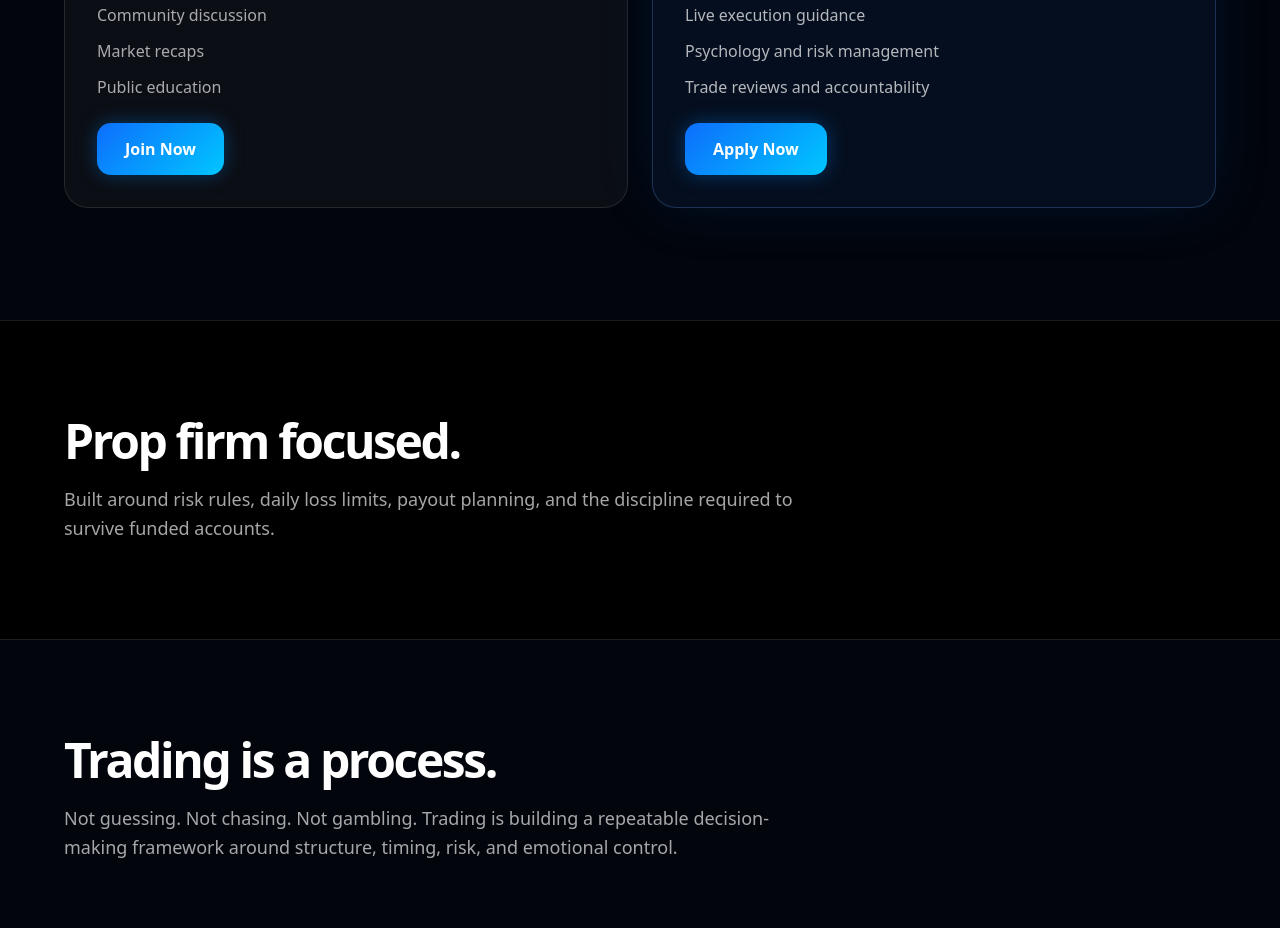
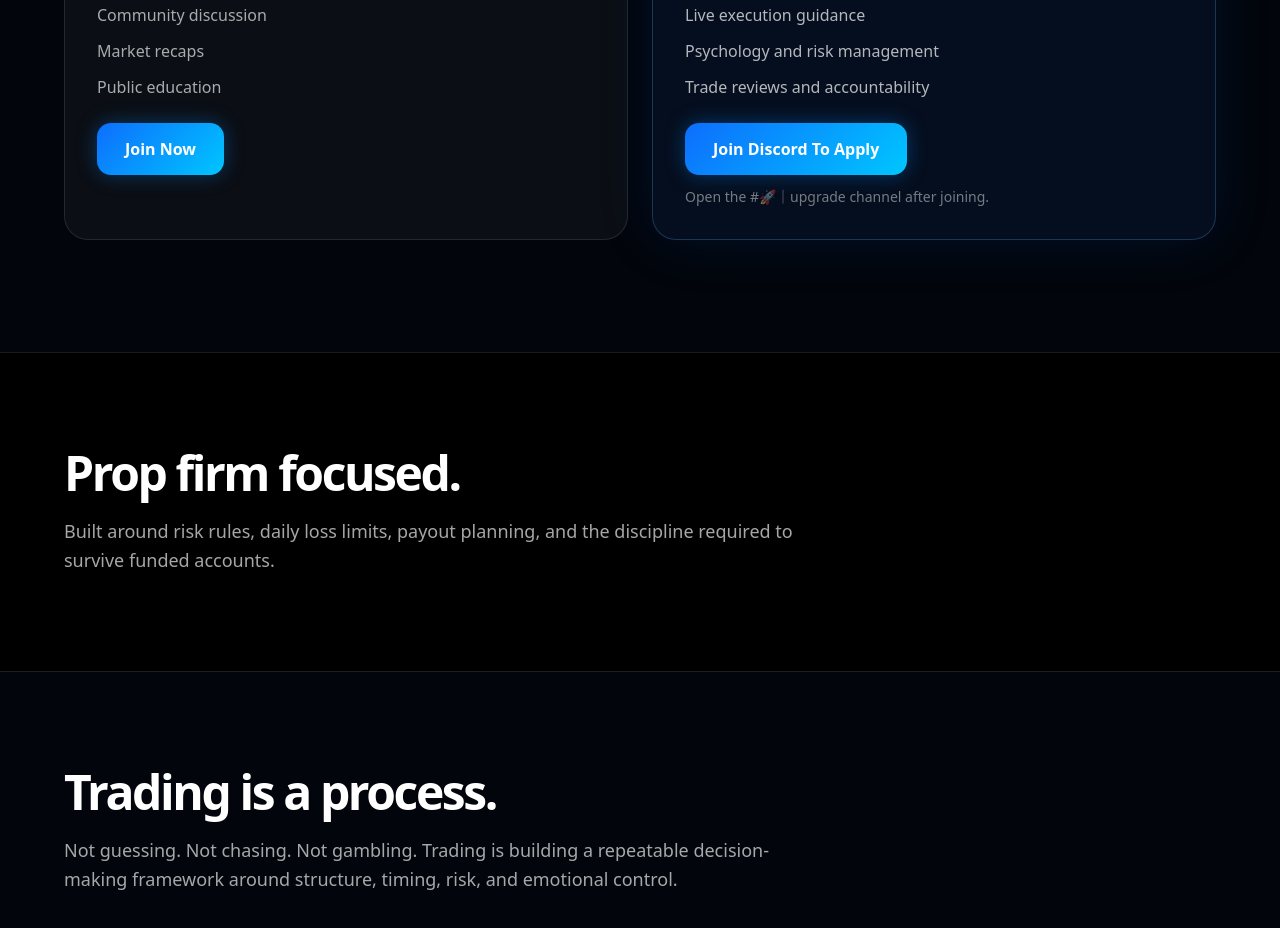
Before and after one commit to massimotrades/the-method-site, a React (Vite) app: page / in a window 1280 px wide. Shown: the part 1780-2708 px from the top of the page. Built offline with nearby package versions, Linux system fonts and the light colour scheme.

Commit message:
Update main.jsx

```diff
--- a/src/main.jsx
+++ b/src/main.jsx
@@ -325,13 +325,16 @@ function TheMethodEliteWebsite() {
               <div className="mt-4 text-5xl font-black">$2,000 USD</div>
               <ul className="mt-6 space-y-3 text-white/70"><li>Full Method model breakdowns</li><li>Live execution guidance</li><li>Psychology and risk management</li><li>Trade reviews and accountability</li></ul>
               <a
-  href="https://discord.com/channels/734628349653286923/1476671539754701003"
+  href="https://discord.gg/tmt"
   target="_blank"
   rel="noopener noreferrer"
   className="cta-button mt-8"
 >
-  Apply Now
+  Join Discord To Apply
 </a>
+              <p className="mt-3 text-sm text-white/45">
+  Open the #🚀｜upgrade channel after joining.
+</p>
             </div>
           </div>
         </div>
```
